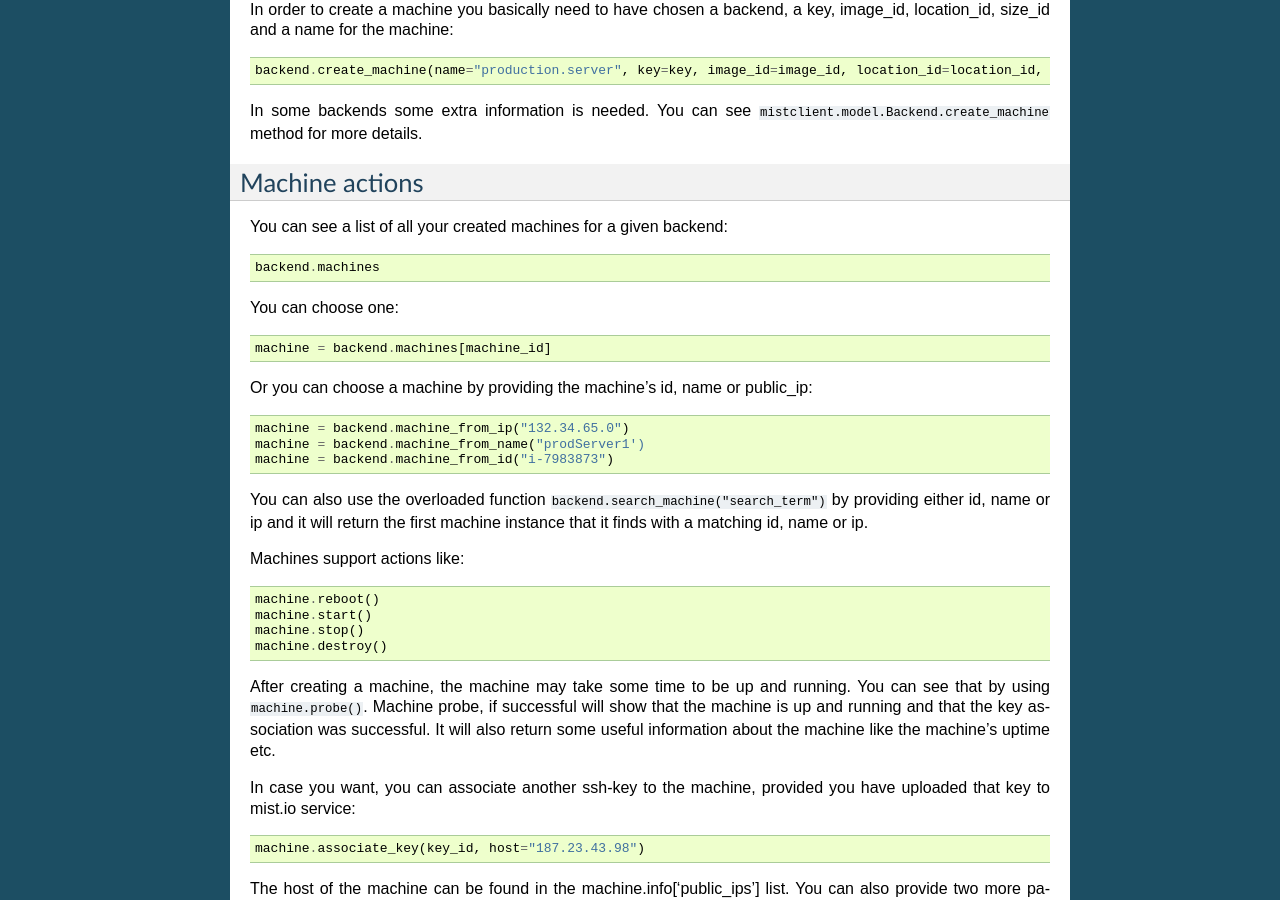
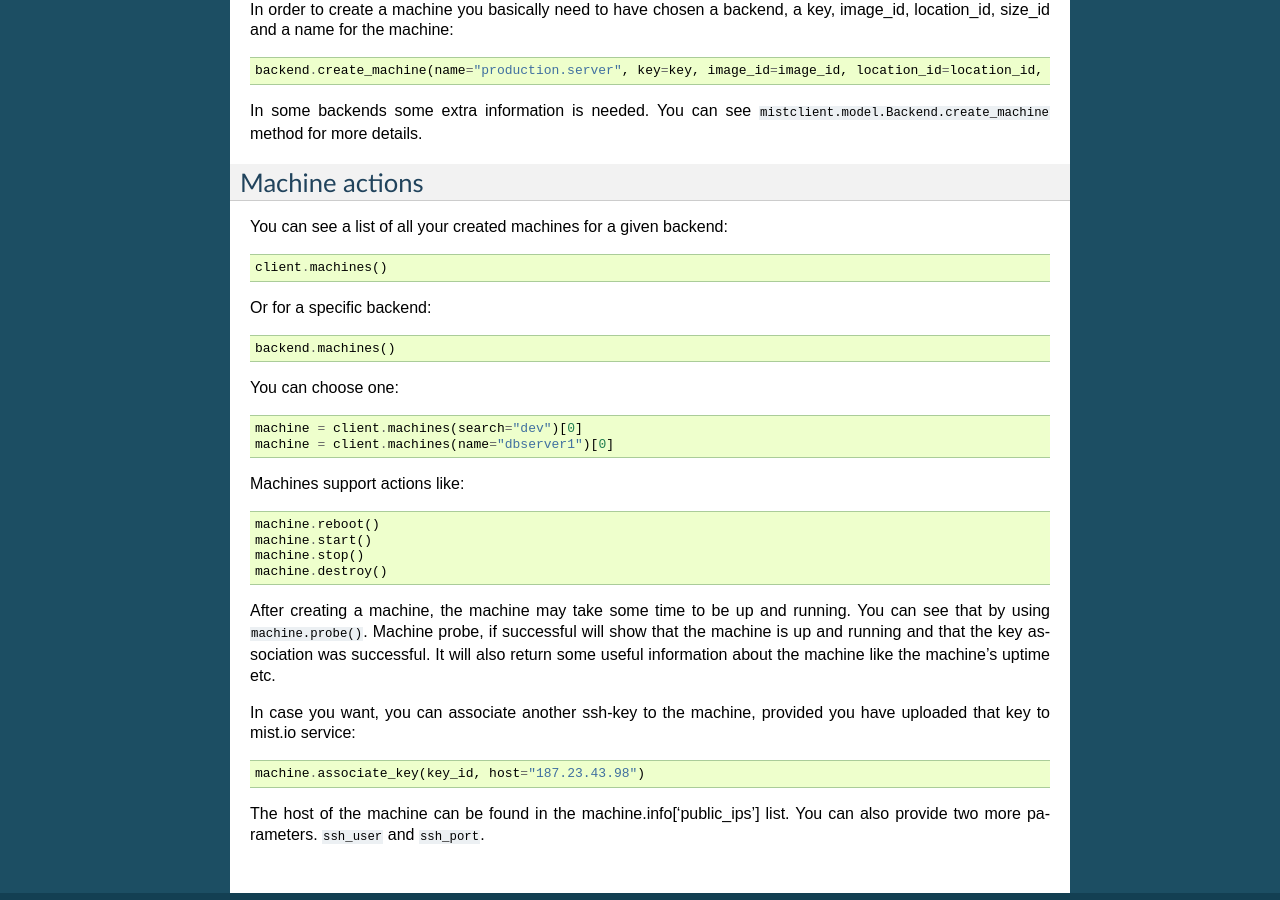
Before and after one commit to mistio/mist.client, a Sphinx documentation site: the page built from docs/source/client/machines.rst, in a window 1280 px wide and 900 px high, scrolled down 2606 px. Built offline with Sphinx 7.4.7, drawn with Linux system fonts in a browser that asks for light colours; pages that are not in the unit, such as notebooks, are missing from menus; some of the changed text lies outside the part shown.

Commit message:
Update python mistclient machines documentation

```diff
--- a/docs/source/client/machines.rst
+++ b/docs/source/client/machines.rst
@@ -5,7 +5,7 @@ Before you can provision a machine, you have to know some data that are necessar
 backend has different OS Images, locations, machine sizes. You can list all the available options after you have chosen
 a backend::
 
-    backend = client.backend_from_name("NephoScale")
+    backend = client.backends(search="NephoScale")
 
 Images
 ======
@@ -156,21 +156,18 @@ Machine actions
 ===============
 You can see a list of all your created machines for a given backend::
 
-    backend.machines
+    client.machines()
+
+Or for a specific backend::
+
+    backend.machines()
+
 
 You can choose one::
 
-    machine = backend.machines[machine_id]
+    machine = client.machines(search="dev")[0]
+    machine = client.machines(name="dbserver1")[0]
 
-Or you can choose a machine by providing the machine's id, name or public_ip::
-
-    machine = backend.machine_from_ip("132.34.65.0")
-    machine = backend.machine_from_name("prodServer1')
-    machine = backend.machine_from_id("i-7983873")
-
-
-You can also use the overloaded function ``backend.search_machine("search_term")`` by providing either id, name or ip and it
-will return the first machine instance that it finds with a matching id, name or ip.
 
 Machines support actions like::
 
--- a/docs/source/cmd/cmd_machine.rst
+++ b/docs/source/cmd/cmd_machine.rst
@@ -10,7 +10,7 @@ Images
 To see all the available images for a backend. *The* ``--backend`` *option can be either the backend's id or name. Both will do.*
 ::
 
-    mist list images --backend Juno
+    mist list-images --backend Juno
 
 
 Output::
@@ -34,8 +34,8 @@ The list of images can be huge, especially on providers such as EC2. My default
 used images. You can however use the ``--search`` option. If you provide ``--search all`` mist.io will provide all
 available images. If you want to narrow your search you can search for a specific image::
 
-    mist list images --backend DigitalOcean --search all
-    mist list images --backend DigitalOcean --search gentoo
+    mist list-images --backend DigitalOcean --search all
+    mist list-images --backend DigitalOcean --search gentoo
 
 From the returned list you 'll need your desired image's ID to be used with machine creation.
 
```
Also changed, not shown: other parts of docs/source/client/machines.rst (+1 -1 lines).
